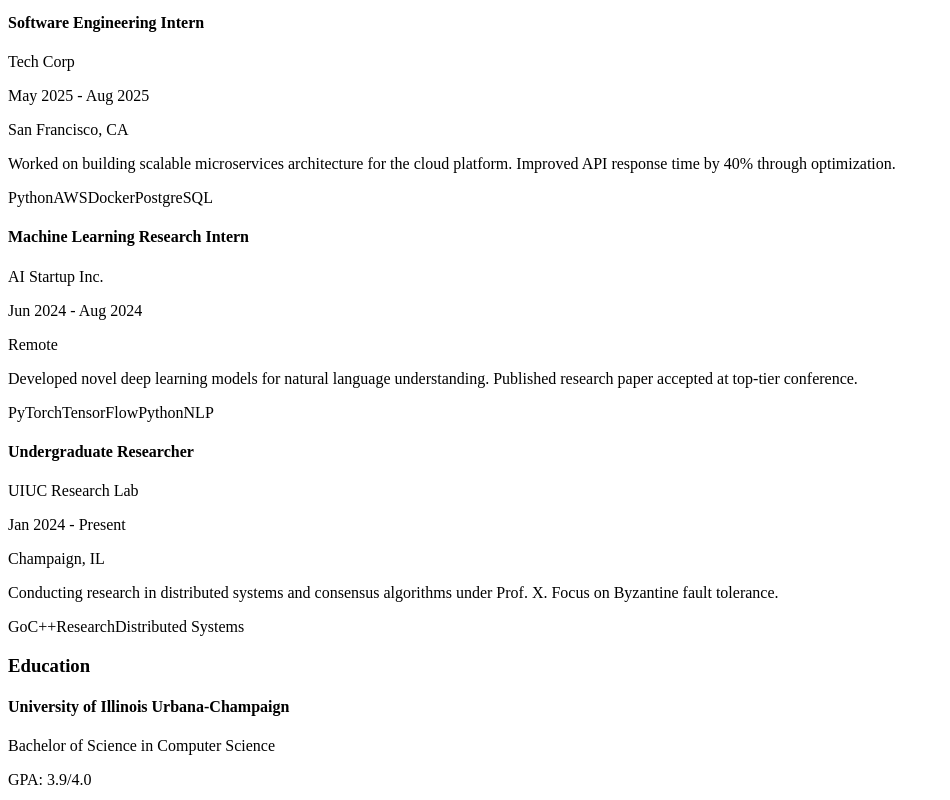
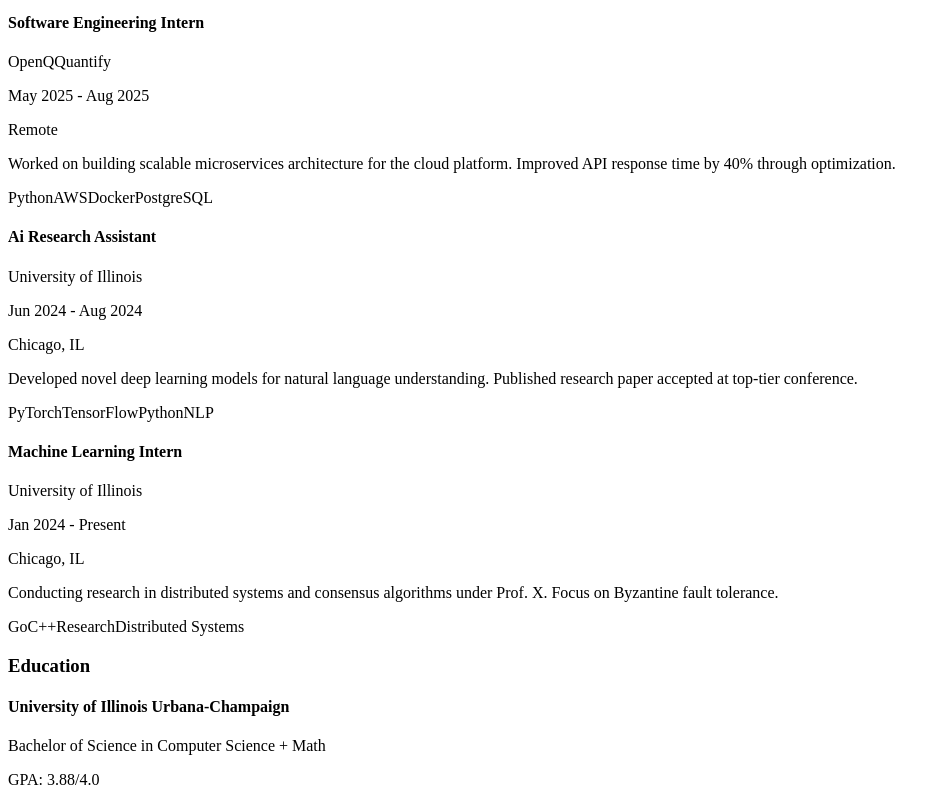
Before and after one commit to yashp20/Personal_Portfollio, a React (Vite) app: page /experience in a window 1280 px wide. Shown: the part 420-1220 px from the top of the page, without its empty margins (0-950 px from the left). Built offline with nearby package versions, Linux system fonts and the light colour scheme; the HTML template or start-up script is replaced by a standard one.

Commit message:
mac experience page progress

```diff
--- a/src/data/experience.js
+++ b/src/data/experience.js
@@ -1,30 +1,30 @@
 export const experience = [
   {
     id: 1,
-    company: "Tech Corp",
+    company: "OpenQQuantify",
     position: "Software Engineering Intern",
     duration: "May 2025 - Aug 2025",
-    location: "San Francisco, CA",
+    location: "Remote",
     description: "Worked on building scalable microservices architecture for the cloud platform. Improved API response time by 40% through optimization.",
     technologies: ["Python", "AWS", "Docker", "PostgreSQL"],
     logo: "/images/companies/tech-corp.png"
   },
   {
     id: 2,
-    company: "AI Startup Inc.",
-    position: "Machine Learning Research Intern",
+    company: "University of Illinois",
+    position: "Ai Research Assistant",
     duration: "Jun 2024 - Aug 2024",
-    location: "Remote",
+    location: "Chicago, IL",
     description: "Developed novel deep learning models for natural language understanding. Published research paper accepted at top-tier conference.",
     technologies: ["PyTorch", "TensorFlow", "Python", "NLP"],
     logo: "/images/companies/ai-startup.png"
   },
   {
     id: 3,
-    company: "UIUC Research Lab",
-    position: "Undergraduate Researcher",
+    company: "University of Illinois",
+    position: "Machine Learning Intern",
     duration: "Jan 2024 - Present",
-    location: "Champaign, IL",
+    location: "Chicago, IL",
     description: "Conducting research in distributed systems and consensus algorithms under Prof. X. Focus on Byzantine fault tolerance.",
     technologies: ["Go", "C++", "Research", "Distributed Systems"],
     logo: "/images/companies/uiuc.png"
@@ -35,9 +35,9 @@
   {
     id: 1,
     school: "University of Illinois Urbana-Champaign",
-    degree: "Bachelor of Science in Computer Science",
-    duration: "Aug 2023 - May 2027",
-    gpa: "3.9/4.0",
+    degree: "Bachelor of Science in Computer Science + Math",
+    duration: "Aug 2024 - May 2028",
+    gpa: "3.88/4.0",
     coursework: [
       "Data Structures & Algorithms",
       "Computer Systems",
```
Also changed, not shown: 1 other file (tests, documents, lock files or other folders).
